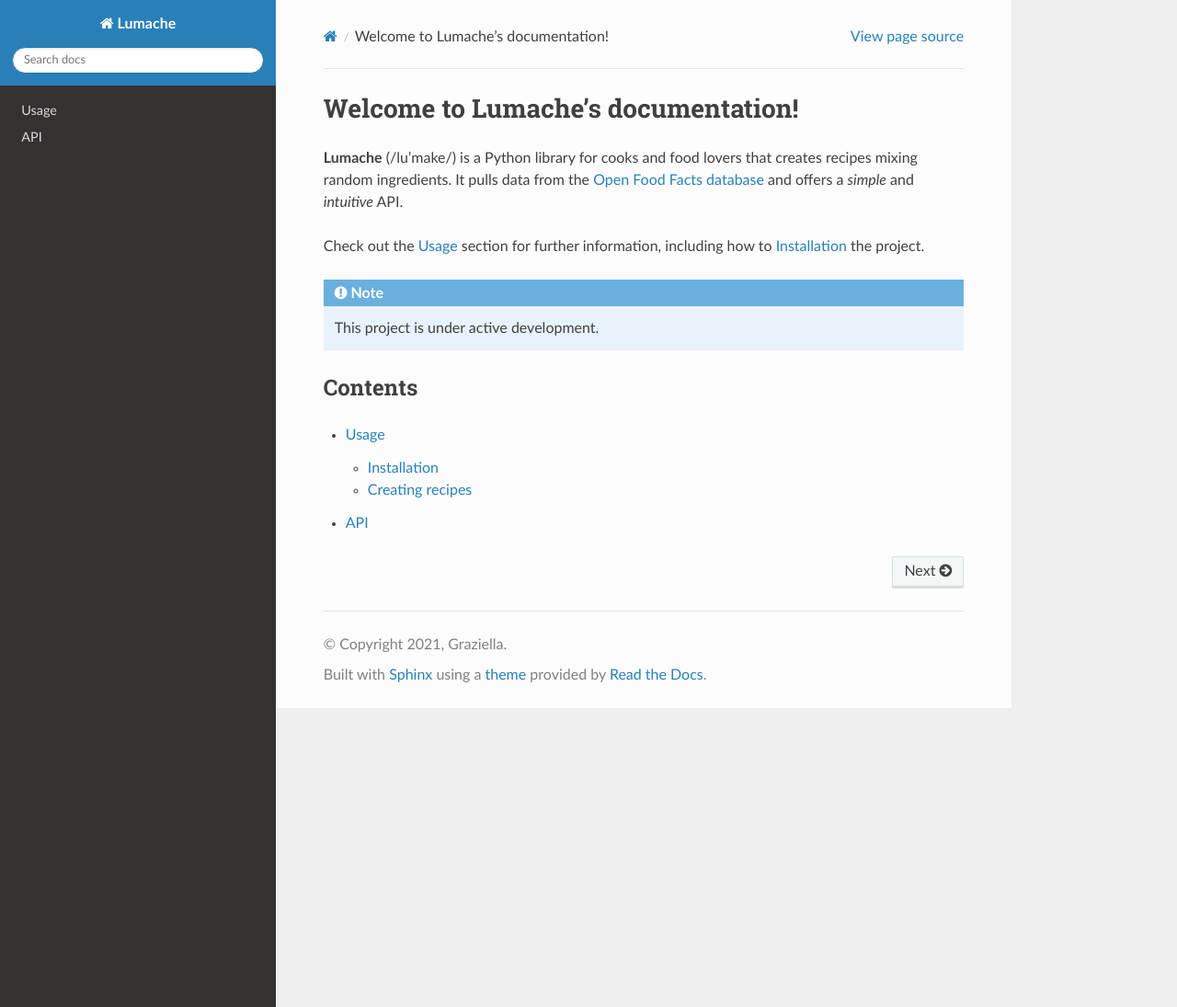
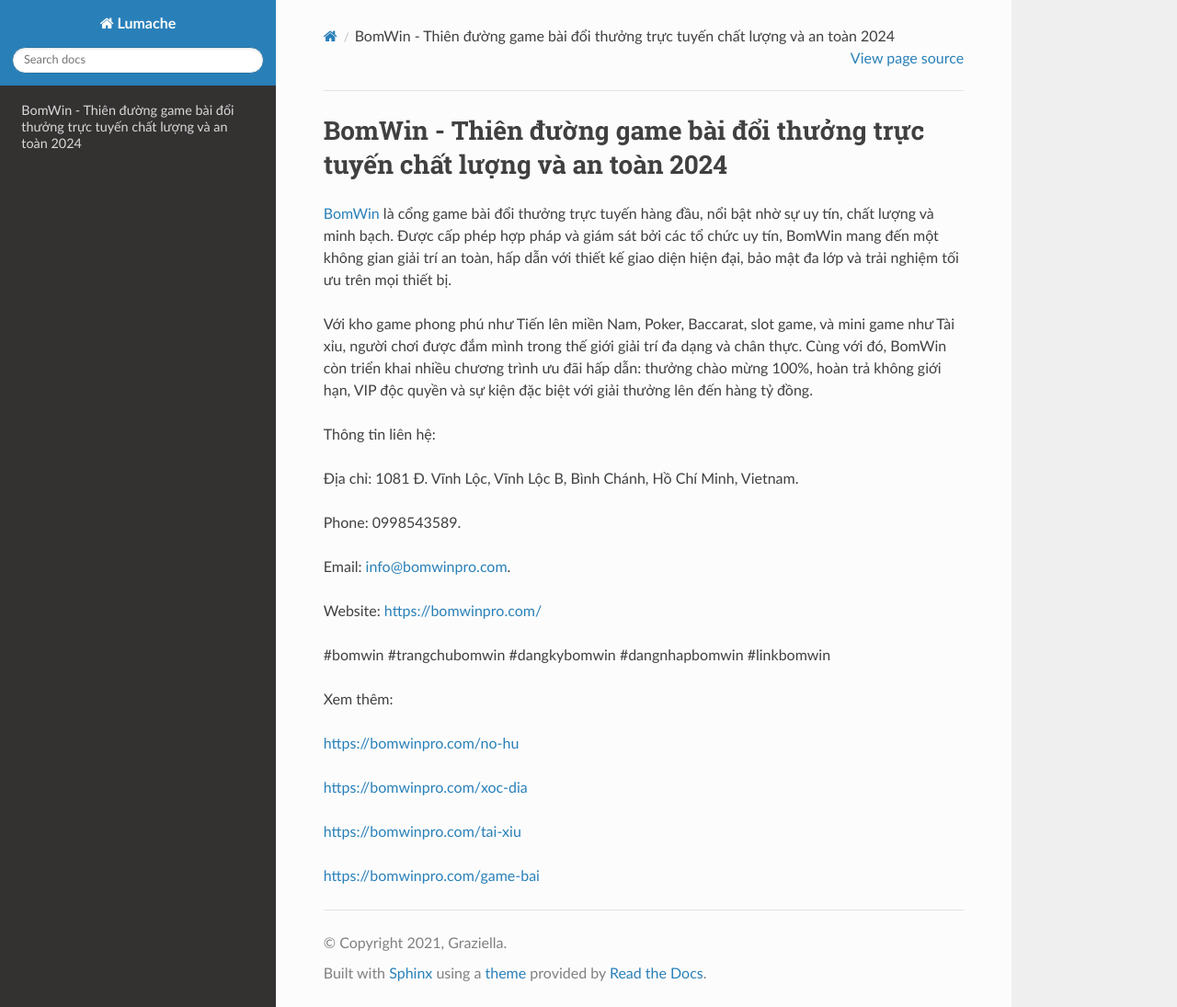
Before and after one commit to camtiennguyena/bomwinprocom, a Sphinx documentation site: the page built from docs/source/index.rst, in a window 1280 px wide and 1095 px high. Shown: the whole window at 92% size. Built offline with Sphinx 7.4.7 and the Read the Docs theme 3.1.0, drawn with Linux system fonts in a browser that asks for light colours.

Commit message:
Update index.rst

```diff
--- a/docs/source/index.rst
+++ b/docs/source/index.rst
@@ -1,22 +1,28 @@
-Welcome to Lumache's documentation!
+BomWin - Thiên đường game bài đổi thưởng trực tuyến chất lượng và an toàn 2024
 ===================================
 
-**Lumache** (/lu'make/) is a Python library for cooks and food lovers
-that creates recipes mixing random ingredients.
-It pulls data from the `Open Food Facts database <https://world.openfoodfacts.org/>`_
-and offers a *simple* and *intuitive* API.
+`BomWin <https://bomwinpro.com/>`_ là cổng game bài đổi thưởng trực tuyến hàng đầu, nổi bật nhờ sự uy tín, chất lượng và minh bạch. Được cấp phép hợp pháp và giám sát bởi các tổ chức uy tín, BomWin mang đến một không gian giải trí an toàn, hấp dẫn với thiết kế giao diện hiện đại, bảo mật đa lớp và trải nghiệm tối ưu trên mọi thiết bị.
 
-Check out the :doc:`usage` section for further information, including
-how to :ref:`installation` the project.
+Với kho game phong phú như Tiến lên miền Nam, Poker, Baccarat, slot game, và mini game như Tài xỉu, người chơi được đắm mình trong thế giới giải trí đa dạng và chân thực. Cùng với đó, BomWin còn triển khai nhiều chương trình ưu đãi hấp dẫn: thưởng chào mừng 100%, hoàn trả không giới hạn, VIP độc quyền và sự kiện đặc biệt với giải thưởng lên đến hàng tỷ đồng.
 
-.. note::
+Thông tin liên hệ:
 
-   This project is under active development.
+Địa chỉ: 1081 Đ. Vĩnh Lộc, Vĩnh Lộc B, Bình Chánh, Hồ Chí Minh, Vietnam.
 
-Contents
---------
+Phone: 0998543589.
 
-.. toctree::
+Email: info@bomwinpro.com.
 
-   usage
-   api
+Website: https://bomwinpro.com/
+
+#bomwin #trangchubomwin #dangkybomwin #dangnhapbomwin #linkbomwin
+
+Xem thêm:
+
+https://bomwinpro.com/no-hu
+
+https://bomwinpro.com/xoc-dia
+
+https://bomwinpro.com/tai-xiu
+
+https://bomwinpro.com/game-bai
```
